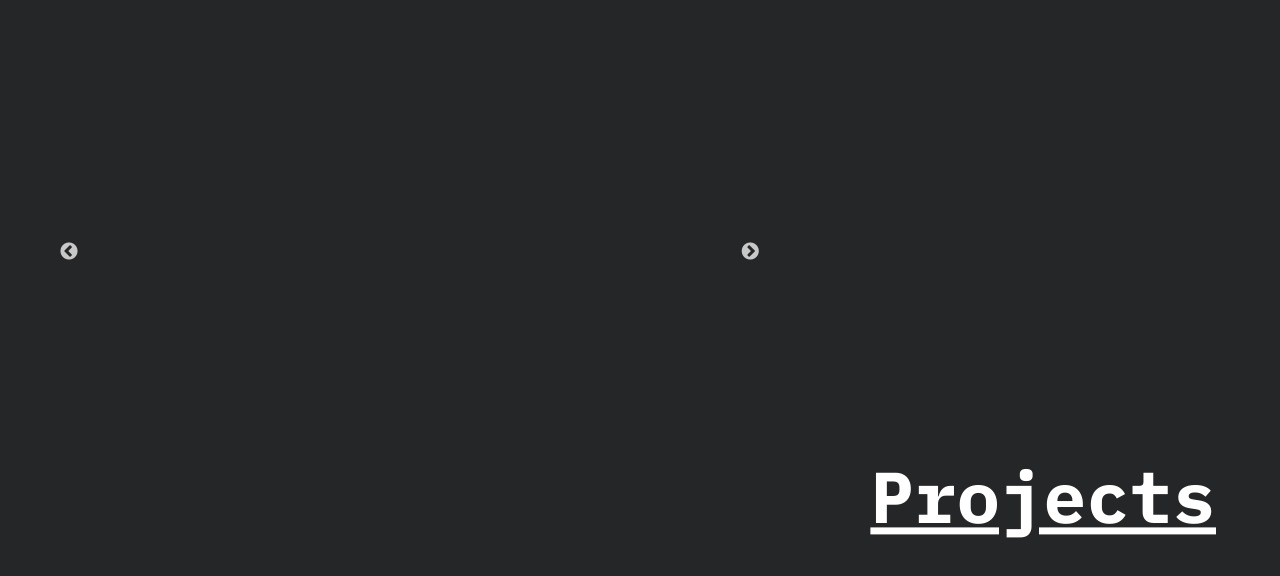
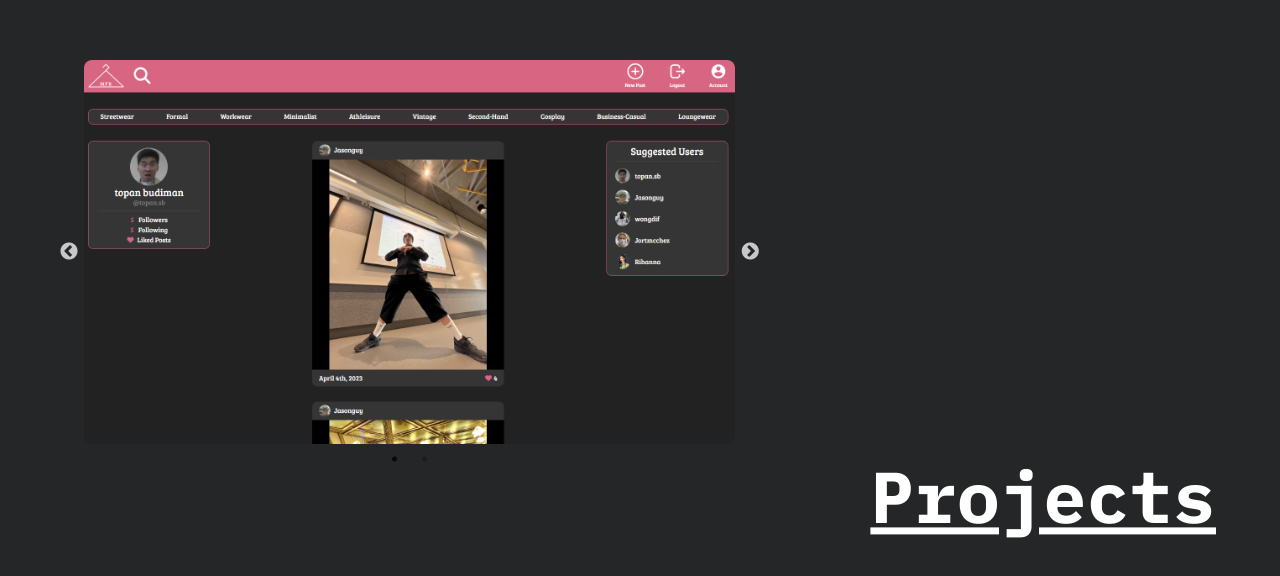
Before and after one commit to gabengu/TypeScriptPortfolio, a React (Vite) app: page / in a window 1280 px wide. Shown: the part 3348-3924 px from the top of the page. Built offline with nearby package versions, Linux system fonts and the light colour scheme.

Commit message:
Started Projects

```diff
--- a/src/Components/ProjectCard.tsx
+++ b/src/Components/ProjectCard.tsx
@@ -1,5 +1,15 @@
-interface
+import MFR from "/MFR.png"
+
+interface props{
+
+}
 
 export default function ProjectCard({}) {
-
+    return(
+        <div className="h-96 flex justify-center items-center">
+            <div className="max-w-[500] h-full">
+                <img src={MFR} className="w-full h-full object-cover object-center rounded-lg"/>
+            </div>
+        </div>
+    )
 };
--- a/src/Components/Projects.tsx
+++ b/src/Components/Projects.tsx
@@ -3,6 +3,7 @@ import { MotionValue, motion, useScroll, useTransform } from "framer-motion";
 import "slick-carousel/slick/slick.css";
 import "slick-carousel/slick/slick-theme.css";
 import Slider from "react-slick";
+import ProjectCard from "./ProjectCard";
 
 interface props{
     windowSize: number
@@ -32,7 +33,8 @@ export default function Projects({windowSize}:props) {
                     transition={{duration:1.0}}
                 >
                     <Slider {...settings} className="w-full">
-
+                        <ProjectCard />
+                        <ProjectCard />
                     </Slider>
                 </motion.div>
                 <motion.h1
```
Also changed, not shown: public/MFR.png (added), 1 other file (tests, documents, lock files or other folders).
